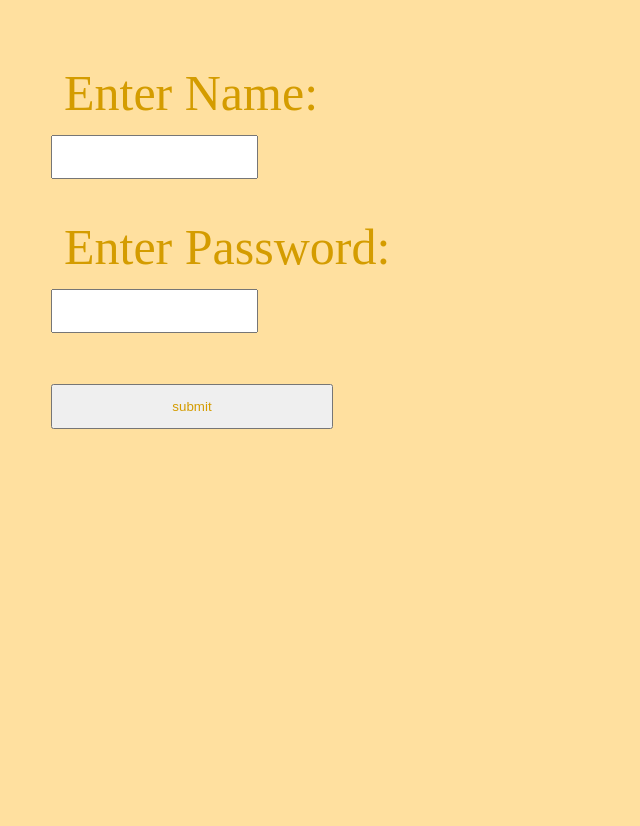
After one commit to GoldenSyrup-png/StepsApp, a Flask app: template templates/login.html in a window 1280 px wide. The commit adds this page. Shown: the whole page, without its empty margins (0-640 px from the left). Run offline with Flask 3, Linux system fonts and the light colour scheme; the template is opened without the code that fills it, so the values that code supplies are empty.

Commit message:
readable and stats

```diff
--- a/data.csv
+++ b/data.csv
@@ -1,2 +1,2 @@
-username,password,total
-Admin,abc,10000
+username,password,total,date
+Admin,abc,10000,12/12/2024
--- a/main.py
+++ b/main.py
@@ -1,11 +1,13 @@
 from flask import Flask, redirect, url_for, request, render_template
 import pandas as pd
+import os
 
 app = Flask(__name__)
 
 @app.route('/success/<name>')
 def success(name):
-    return f'Welcome {name}'
+    user_ip = request.remote_addr
+    return render_template('User.html', user_ip=user_ip, username = user, DateLast = date, steps = steps, percentage = Percentage)
 
 @app.route('/fail')
 def fail():
@@ -15,28 +17,27 @@ def fail():
 @app.route('/login', methods=['POST', 'GET'])
 def login():
     if request.method == 'POST':
+        global user, steps, date, Percentage
         user = request.form['nm']
         password = request.form['pw']
         Data = pd.read_csv("data.csv")
         Data = Data.loc[Data['username'] == user]
         Data = Data.loc[Data['password'] == password]
         if not Data.empty:
+            # More Data #
+            Percentage = "{:.2f}".format((Data["total"].iloc[0] / 1091450) * 100)
+            date = Data["date"].iloc[0]
+            steps = Data["total"].iloc[0]
+
             return redirect(url_for('success', name=user))
         else:
             message = (f'{user} failed to access their account with password {password}!')
+
             with open('failure.txt', 'a') as file:
                 file.write(f"\n {message}")
-
             return redirect(url_for('fail'))
-
     else:
-        return '''
-            <form method="POST">
-                <p><input type="text" name="nm" placeholder="Enter your name" /></p>
-                <p><input type="password" name="pw" placeholder="Enter your password" /></p>
-                <p><input type="submit" value="Submit" /></p>
-            </form>
-        '''
+        return render_template('login.html')
 
 if __name__ == '__main__':
     app.run(debug=True, port=8000)
--- /dev/null
+++ b/static/loginstyles.css
@@ -0,0 +1,31 @@
+
+
+body {
+    flex-direction: column;       /* Stack items vertically */
+    height: 100vh;                /* Full viewport height */
+    background-color: rgb(255, 224, 159);
+    display: flex;
+    overflow: hidden;
+}
+
+p {
+    font-size: 50px;
+    color: rgb(212, 156, 0);
+}
+
+.SubmitButton {
+    width: 22vw;
+    color: rgb(212, 156, 0);
+    align-items: center;
+}
+
+.SubmitDiv {
+    padding-top: 3vw;
+}
+
+
+* {
+    padding: 1vw;
+    margin: 0;
+    box-sizing: border-box;
+}
--- /dev/null
+++ b/templates/login.html
@@ -0,0 +1,26 @@
+<!DOCTYPE html>
+<html>
+   <head>
+      <meta charset="UTF-8">
+      <meta name="viewport" content="width=, initial-scale=1.0">
+      <title>Document</title>
+      <link rel="stylesheet" href="{{ url_for('static', filename='loginstyles.css') }}">
+   </head>
+   <body>
+      <form action = "http://localhost:8000/login" method = "post">
+         <div>
+            <p>Enter Name:</p>
+            <input type = "text" name = "nm"/>
+         </div>
+
+         <div>
+            <p>Enter Password:</p>
+            <input type = "text" name = "pw" />
+         </div>
+
+         <div class="SubmitDiv">
+            <input type = "submit" value = "submit" class="SubmitButton"/>
+         </div>
+      </form>
+   </body>
+</html>
```
Also changed, not shown: failure.txt (+12 -0 lines), index.html (deleted, +0 -10 lines), static/UserStyle.css (added, +31 -0 lines), static/styles.css (+19 -8 lines), templates/User.html (added, +26 -0 lines), templates/fail.html (+7 -2 lines).
